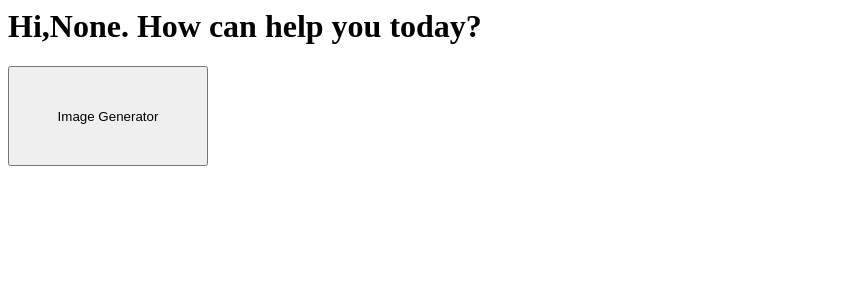
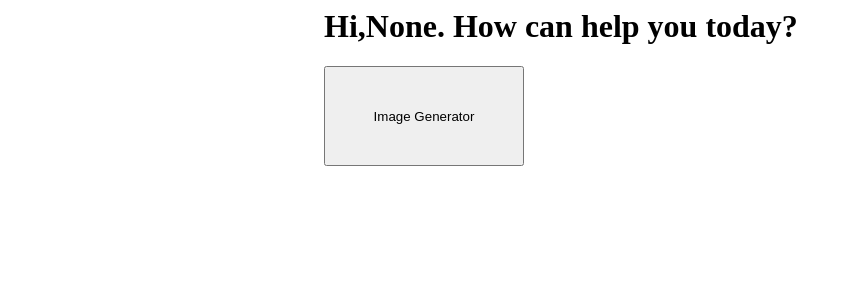
Before and after one commit to MAYIMENG/NTU-19, a Flask app: page /main in a window 1280 px wide. Shown: the top 300 px of the page, without its empty margins (0-851 px from the left). Run offline with Flask 3, Linux system fonts and the light colour scheme.

Commit message:
Update main.html

```diff
--- a/templates/main.html
+++ b/templates/main.html
@@ -1,5 +1,5 @@
 <style>
-  container{width: 100%; margin:auto}
+  .container{width: 100%; margin:auto}
   @media (min-width:600px){.container{width: 80%;}}
   @media (min-width:768px){.container{width:60%;}}
   @media (min-width:1024px){.container{width:50%;}}
```
